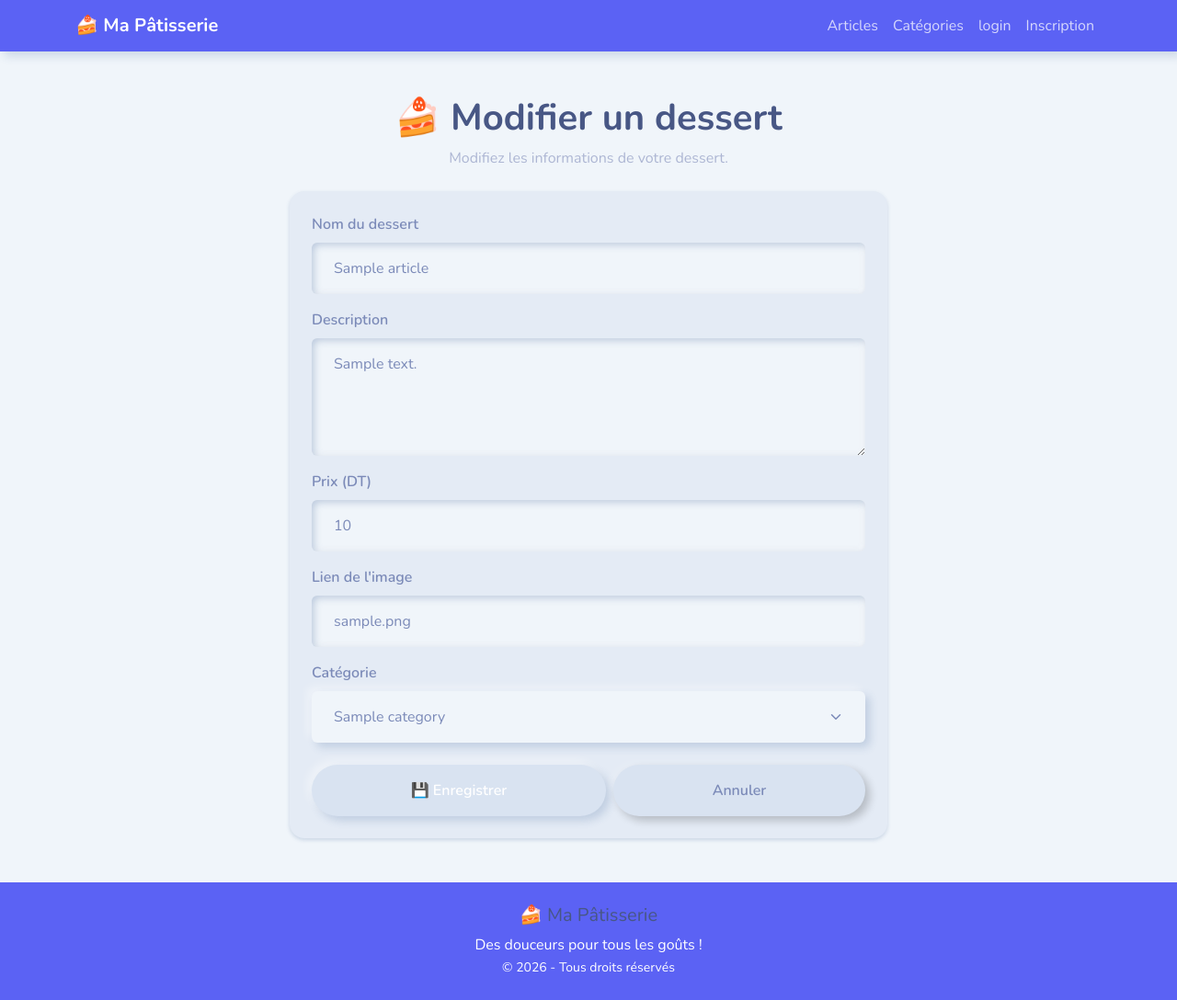
After one commit to yosr-marzouki/Mini-Projet-PHP, a PHP site: page /form_modif.php?id_articles=1 in a window 1280 px wide. The commit adds this page. Shown: the whole page at 92% size. Run offline with PHP 8.4, Linux system fonts and the light colour scheme; tables that the repository leaves empty or names only in its code hold one stand-in row (values such as "Sample post"); some libraries are stand-ins or nearby versions.

Commit message:
Update dessert project

```diff
--- a/article.php
+++ b/article.php
@@ -1,4 +1,3 @@
-
 <?php
 require 'connexion.php';
 
@@ -46,7 +45,7 @@ ob_start();
             $desc  = htmlspecialchars($ligne['description']);
             $prix  = htmlspecialchars($ligne['prix']);
             $cat   = htmlspecialchars($ligne['id_categories']);
-            $id    = (int)$ligne['id_article'];
+            $id    = (int)$ligne['id_articles'];
 
             echo '
             <div class="col-md-6 col-lg-4">
@@ -95,9 +94,7 @@ ob_start();
                     Aucun dessert pour le moment.
                 </div>
             </div>';
-
         }
-
     } catch (Exception $e) {
 
         echo '
@@ -106,7 +103,6 @@ ob_start();
                 ERREUR : ' . htmlspecialchars($e->getMessage()) . '
             </div>
         </div>';
-
     }
     ?>
 
--- /dev/null
+++ b/form_modif.php
@@ -0,0 +1,142 @@
+<?php
+require 'connexion.php';
+
+ob_start();
+
+try {
+    // Récupérer l'identifiant du dessert
+    $id = $_GET['id_articles'];
+
+    // Récupérer les informations du dessert
+    $sql = "SELECT * FROM articles WHERE id_articles = ?";
+    $pdostat = $pdo->prepare($sql);
+    $pdostat->execute([$id]);
+
+    $ligne = $pdostat->fetch(PDO::FETCH_ASSOC);
+
+    if (!$ligne) {
+        die("Dessert introuvable !");
+    }
+
+    // Récupérer les données
+    $nom = $ligne['nom_article'];
+    $description = $ligne['description'];
+    $prix = $ligne['prix'];
+    $image = $ligne['image'];
+    $id_categories = $ligne['id_categories'];
+} catch (Exception $e) {
+    die("ERREUR : " . $e->getMessage());
+}
+?>
+
+<div class="container mt-5">
+
+    <div class="text-center mb-4">
+        <h1 class="fw-bold">🍰 Modifier un dessert</h1>
+        <p class="text-muted">Modifiez les informations de votre dessert.</p>
+    </div>
+
+    <div class="card shadow-sm border-0 rounded-4 mx-auto"
+        style="max-width: 650px;">
+
+        <div class="card-body p-4">
+
+            <form action="modif_article.php" method="post">
+
+                <input type="hidden" name="id_articles"
+                    value="<?= htmlspecialchars($id) ?>">
+
+                <!-- Nom -->
+                <div class="mb-3">
+                    <label class="form-label">Nom du dessert</label>
+                    <input type="text"
+                        name="nom_article"
+                        class="form-control"
+                        value="<?= htmlspecialchars($nom) ?>"
+                        required>
+                </div>
+
+                <!-- Description -->
+                <div class="mb-3">
+                    <label class="form-label">Description</label>
+                    <textarea name="description"
+                        class="form-control"
+                        rows="4"
+                        required><?= htmlspecialchars($description) ?></textarea>
+                </div>
+
+                <!-- Prix -->
+                <div class="mb-3">
+                    <label class="form-label">Prix (DT)</label>
+                    <input type="number"
+                        name="prix"
+                        class="form-control"
+                        step="0.001"
+                        min="0"
+                        value="<?= htmlspecialchars($prix) ?>"
+                        required>
+                </div>
+
+                <!-- Image -->
+                <div class="mb-3">
+                    <label class="form-label">Lien de l'image</label>
+                    <input type="url"
+                        name="image"
+                        class="form-control"
+                        value="<?= htmlspecialchars($image) ?>"
+                        required>
+                </div>
+
+                <!-- Catégorie -->
+                <div class="mb-4">
+                    <label class="form-label">Catégorie</label>
+
+                    <select name="id_categories"
+                        class="form-select"
+                        required>
+
+                        <?php
+                        $sql = "SELECT * FROM categories";
+                        $pdostat = $pdo->query($sql);
+                        $categories = $pdostat->fetchAll(PDO::FETCH_ASSOC);
+
+                        foreach ($categories as $cat) {
+                            $selected = ($cat['id_categories'] == $id_categories)
+                                ? 'selected'
+                                : '';
+
+                            echo '<option value="' . $cat['id_categories'] . '" '
+                                . $selected . '>'
+                                . htmlspecialchars($cat['nom_categories'])
+                                . '</option>';
+                        }
+                        ?>
+
+                    </select>
+                </div>
+
+                <!-- Boutons -->
+                <div class="d-flex gap-2">
+
+                    <button type="submit"
+                        class="btn btn-info text-white rounded-pill flex-fill">
+                        💾 Enregistrer
+                    </button>
+
+                    <a href="liste_article.php"
+                        class="btn btn-outline-secondary rounded-pill flex-fill">
+                        Annuler
+                    </a>
+
+                </div>
+
+            </form>
+
+        </div>
+    </div>
+</div>
+
+<?php
+$content = ob_get_clean();
+include 'layout.php';
+?>
--- a/liste_article.php
+++ b/liste_article.php
@@ -41,7 +41,7 @@ ob_start();
             $desc  = htmlspecialchars($ligne['description']);
             $prix  = htmlspecialchars($ligne['prix']);
             $cat   = htmlspecialchars($ligne['id_categories']);
-            $id    = (int)$ligne['id_article'];
+            $id    = (int)$ligne['id_articles'];
 
             echo '
         <div class="col-md-6 col-lg-4">
@@ -64,9 +64,9 @@ ob_start();
 
                     <div class="mt-auto d-flex gap-2">
                         <a class="btn btn-outline-primary btn-sm flex-fill rounded-pill"
-                           href="form_modif_article.php?id_article=' . $id . '">✏️ Modifier</a>
+                           href="form_modif.php?id_articles=' . $id . '">✏️ Modifier</a>
                         <a class="btn btn-outline-danger btn-sm flex-fill rounded-pill"
-                           href="supp_article.php?id_article=' . $id . '"
+                           href="supp_articles.php?id_articles=' . $id . '"
                            onclick="return confirm(\'Supprimer ce dessert ?\');">🗑️ Supprimer</a>
                     </div>
                 </div>
```
Also changed, not shown: modif_article.php (added, +37 -0 lines).
